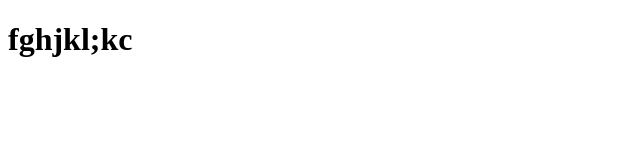
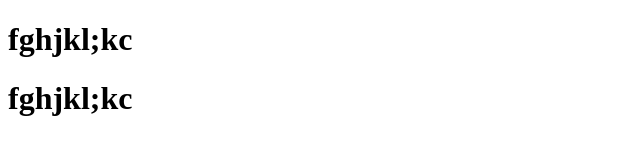
Before and after one commit to HuzzefaDeveloper/3rd-practice, a plain HTML site: page index.html in a window 1280 px wide. Shown: the whole page, without its empty margins (0-640 px from the left). Drawn offline with Linux system fonts and the light colour scheme.

Commit message:
Update index.html

```diff
--- a/index.html
+++ b/index.html
@@ -7,5 +7,6 @@
 </head>
 <body>
     <h1>fghjkl;kc</h1>
+    <h1>fghjkl;kc</h1>
 </body>
 </html>
```
